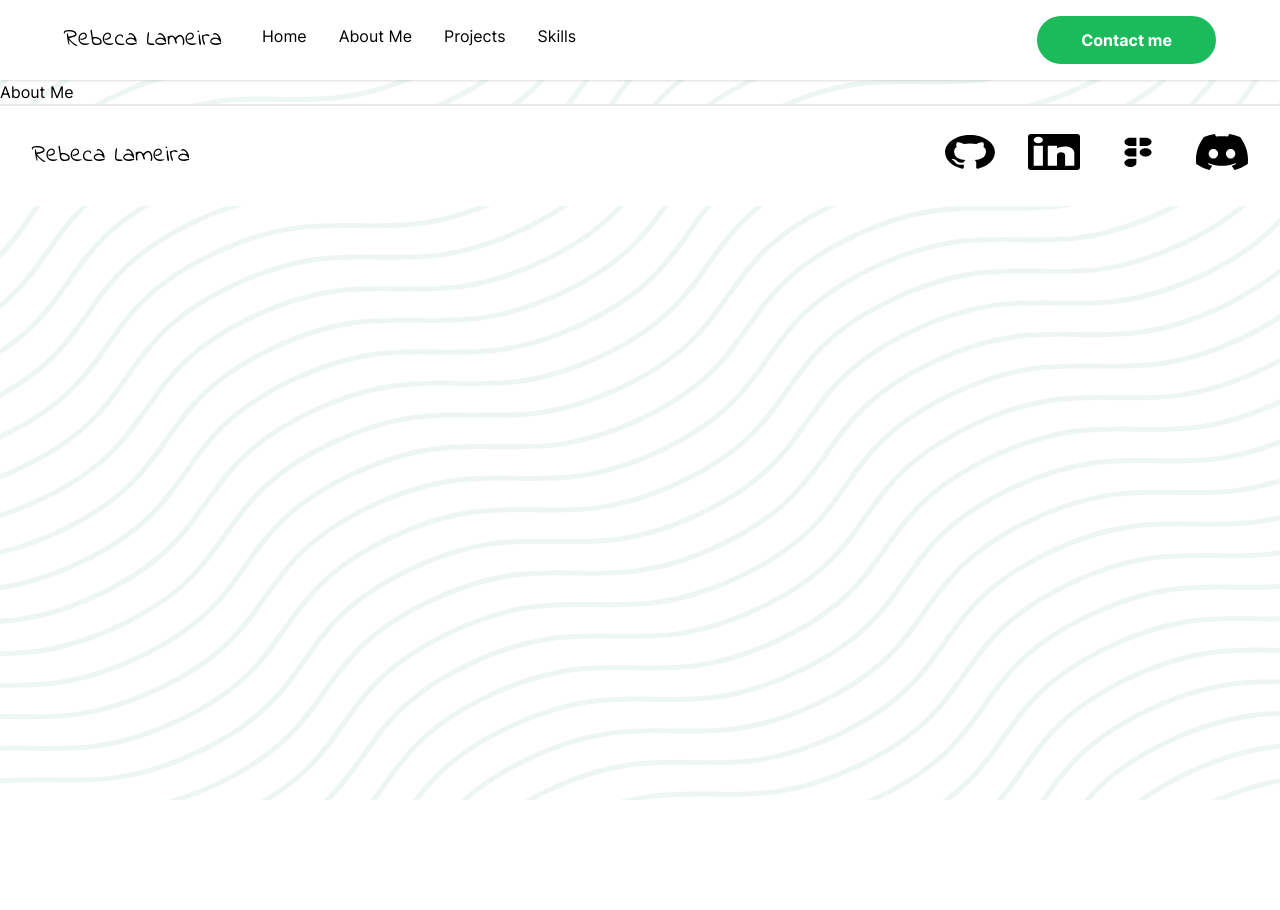
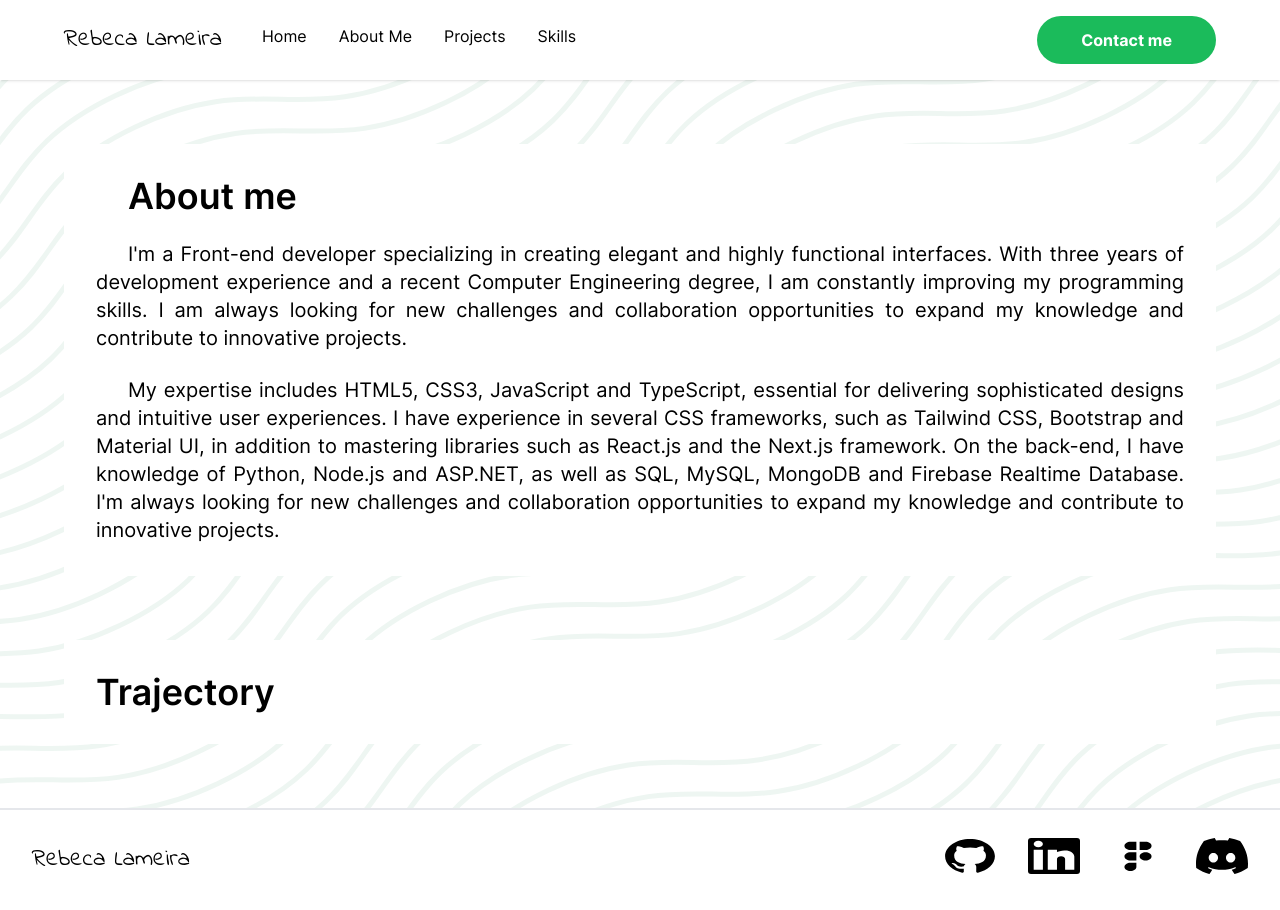
Before and after one commit to RebecaLameira/my-portfolio, a Next.js app: page /AboutMe in a window 1280 px wide. Before the commit the page ends 800 px from the top, so only its background shows below. Built offline with nearby package versions, Linux system fonts and the light colour scheme.

Commit message:
Adding the texts.

```diff
--- a/src/pages/AboutMe.tsx
+++ b/src/pages/AboutMe.tsx
@@ -8,7 +8,34 @@ export default function AboutMe() {
 				<title>About Me - Portfolio Rebeca Lameira</title>
 			</Head>
 			<Navbar path="/Contact">{"Contact me"}</Navbar>
-			<h1>About Me</h1>
+			<div>
+				<article className="bg-white m-16 p-8 grid gap-6 indent-8 text-xl text-justify">
+					<h1 className="text-4xl text-secondary font-semibold">About me</h1>
+					<p>
+						{" "}
+						I'm a Front-end developer specializing in creating elegant and
+						highly functional interfaces. With three years of development
+						experience and a recent Computer Engineering degree, I am constantly
+						improving my programming skills. I am always looking for new
+						challenges and collaboration opportunities to expand my knowledge
+						and contribute to innovative projects.
+					</p>
+					<p>
+						My expertise includes HTML5, CSS3, JavaScript and TypeScript,
+						essential for delivering sophisticated designs and intuitive user
+						experiences. I have experience in several CSS frameworks, such as
+						Tailwind CSS, Bootstrap and Material UI, in addition to mastering
+						libraries such as React.js and the Next.js framework. On the
+						back-end, I have knowledge of Python, Node.js and ASP.NET, as well
+						as SQL, MySQL, MongoDB and Firebase Realtime Database. I'm always
+						looking for new challenges and collaboration opportunities to expand
+						my knowledge and contribute to innovative projects.
+					</p>
+				</article>
+				<section className="bg-white m-16 p-8">
+					<h1 className=" text-4xl text-secondary font-semibold">Trajectory</h1>
+				</section>
+			</div>
 			<Footer />
 		</div>
 	);
```
